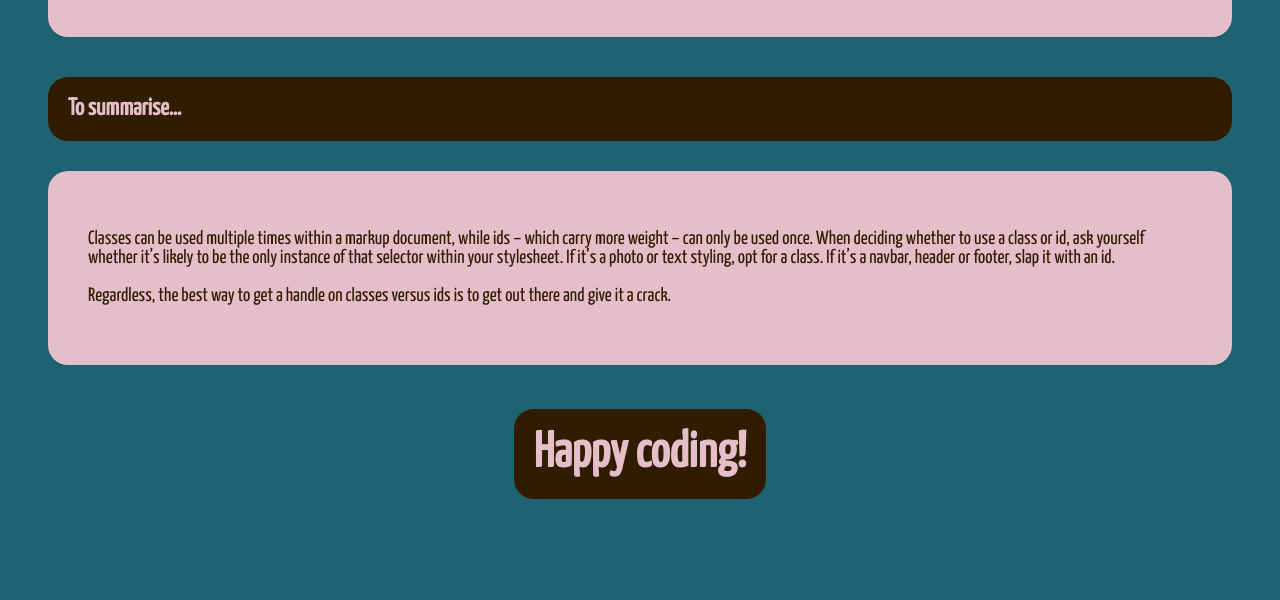
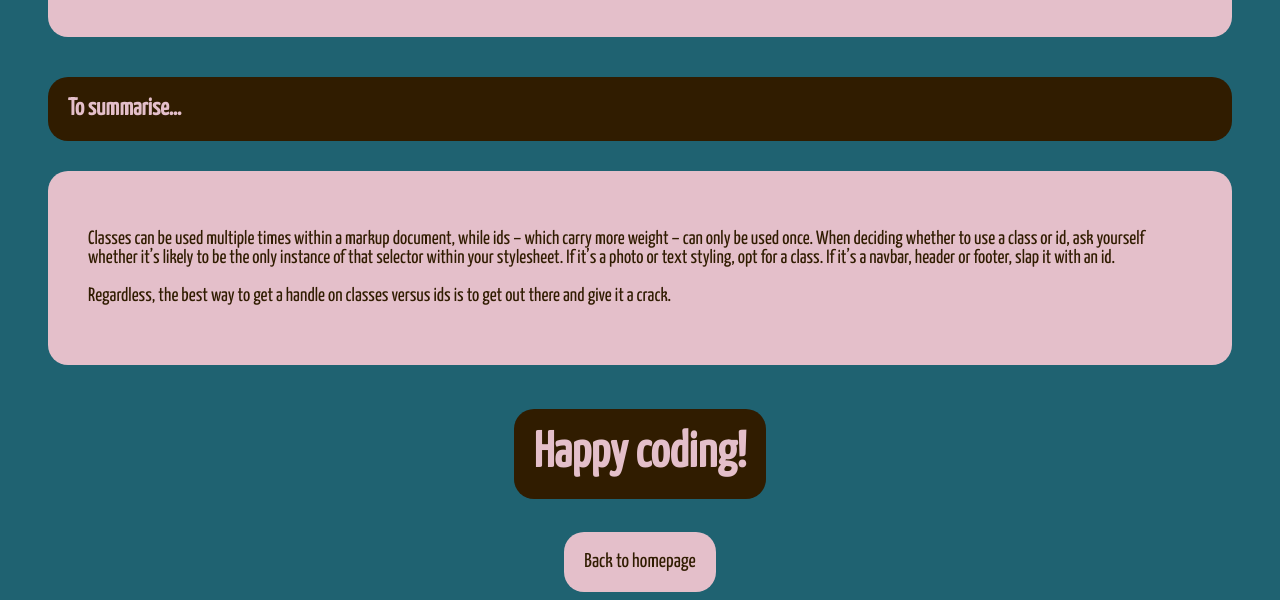
Before and after one commit to iris-riddell/iris-riddell.github.io, a plain HTML site: page blog/sprint2-technical.html in a window 1280 px wide. Shown: the part 2312-2912 px from the top of the page. Before the commit the page ends 2852 px from the top, so only its background shows below. Drawn offline with Linux system fonts and the light colour scheme.

Commit message:
add back button

```diff
--- a/blog/blog-page-styles/blog.css
+++ b/blog/blog-page-styles/blog.css
@@ -72,6 +72,25 @@ img {
     margin: 30px 40px 10px 40px;
 }
 
+#back-button {
+  display: flex;
+  align-items: center;
+  justify-content: center;
+  flex-direction: column;
+  width: 100%;
+  text-align: center;
+}
+
+#back-button a {
+  background-color: #e4bfca;
+  color: #301c00;
+  font-size: 20px;
+  padding: 20px;
+  border-radius: 20px;
+  text-decoration: none;
+
+}
+
 .container {
   display: flex;
 justify-content: center;
--- a/blog/sprint2-technical.html
+++ b/blog/sprint2-technical.html
@@ -64,7 +64,9 @@ Even though ids don’t like to mingle with multiple elements, they’ll happily
         <h1>Happy coding!</h1>
     </div>
 
-
+ <div id="back-button">
+     <a href="https://iris-riddell.github.io/">Back to homepage</a>
+ </div>
 
 </body>
 </html>
```
